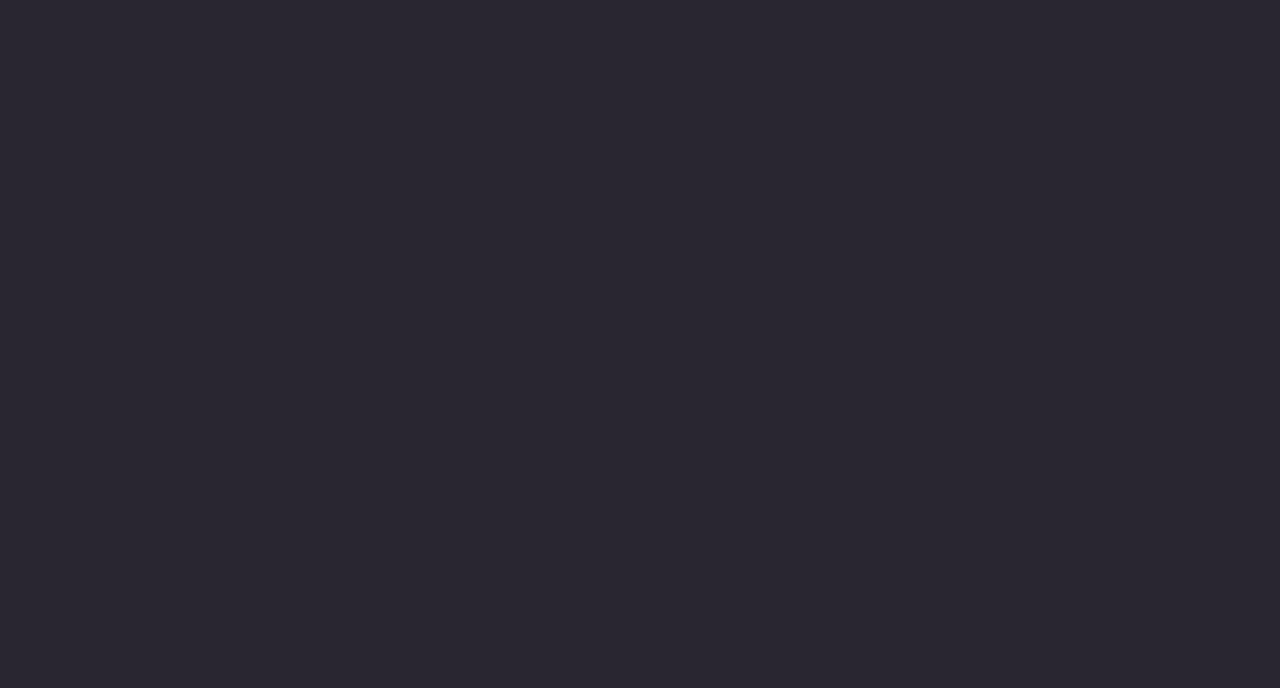
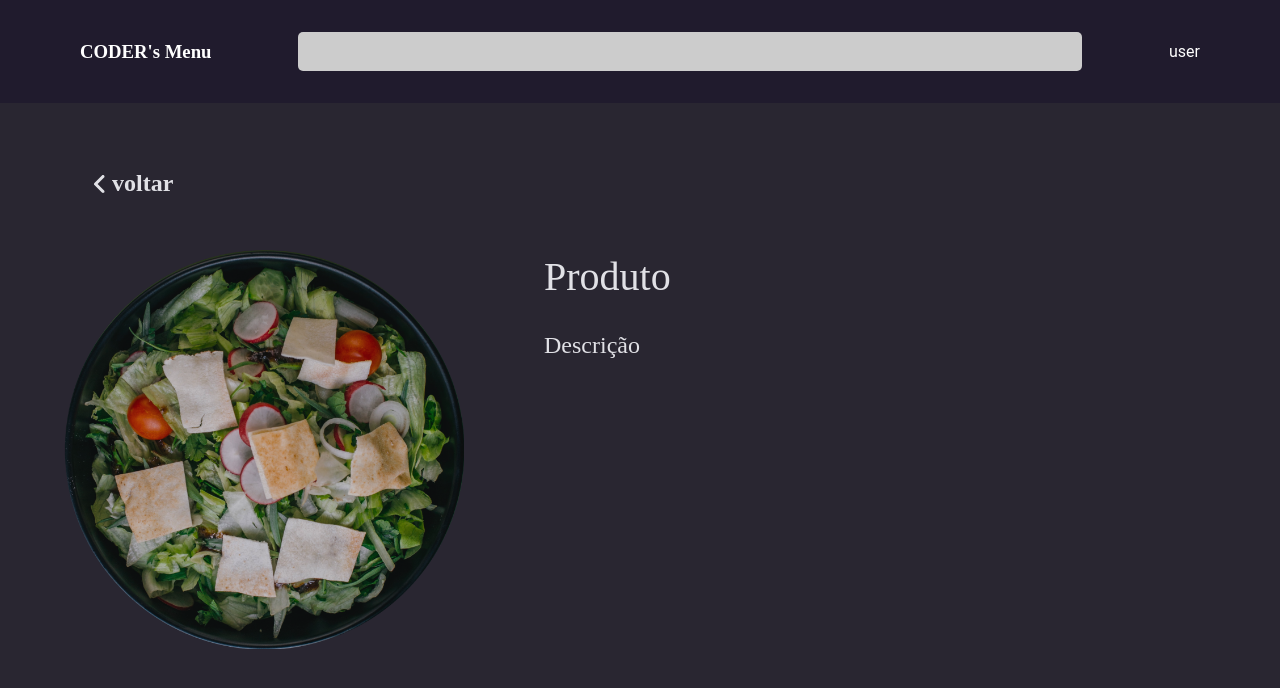
Before and after one commit to balvesD3v/coder-lab-frontend, a React (Create React App) app: page /details/1 in a window 1280 px wide. Before the commit this address had no page. Shown: the top 688 px of the page. Built offline with nearby package versions, Linux system fonts and the light colour scheme.

Commit message:
feat: add deatils folder

```diff
--- /dev/null
+++ b/src/pages/details/index.tsx
@@ -0,0 +1,34 @@
+import "./styles.scss";
+import { FaAngleLeft, FaMinus, FaPlus } from "react-icons/fa6";
+import { Link } from "react-router-dom";
+import imageTeste from "../../assets/Mask group.png";
+
+export const Details = () => {
+  return (
+    <main>
+      <div className="header">
+        <h3>CODER's Menu</h3>
+        <div className="search-wrapper">
+          <input className="search" type="text" />
+        </div>
+        <div className="user">user</div>
+      </div>
+
+      <div className="content">
+        <Link to="/" className="linkto">
+          <FaAngleLeft /> voltar
+        </Link>
+        <div className="ContentStyled">
+          <div className="imagePhoto">
+            <img src={imageTeste} alt="" />
+          </div>
+
+          <div className="InfoContent">
+            <h1>Produto</h1>
+            <p>Descrição</p>
+          </div>
+        </div>
+      </div>
+    </main>
+  );
+};
--- /dev/null
+++ b/src/pages/details/styles.scss
@@ -0,0 +1,192 @@
+main {
+  .linkto {
+    font-family: "JetBrains Mono";
+    margin-bottom: 2em;
+    margin-left: 1em;
+    text-decoration: none;
+  }
+
+  a {
+    color: #e1e1e6;
+    display: flex;
+    align-items: center;
+
+    font-family: Poppins;
+    font-size: 24px;
+    font-style: normal;
+    font-weight: 700;
+    line-height: 140%;
+    text-decoration: none;
+  }
+
+  .header {
+    background-color: #201b2d;
+    display: flex;
+    align-items: center;
+    justify-content: space-between;
+    gap: 1em;
+    padding: 2em 5em;
+
+    @media (max-width: 426px) {
+      padding: 2em;
+
+      h3 {
+        font-size: 12px;
+        width: 12em;
+      }
+    }
+
+    h3 {
+      color: #fff;
+      font-family: "JetBrains Mono";
+    }
+
+    .search-wrapper {
+      gap: 1em;
+      width: 70%;
+      display: flex;
+      justify-content: center;
+    }
+
+    input {
+      border-radius: 5px;
+      text-align: center;
+      border: none;
+      background-color: #ccc;
+      width: 100%;
+      padding: 12px 14px;
+      color: #000;
+      position: relative;
+      transition: 250ms ease-in-out;
+      outline: none;
+
+      &:focus-within {
+        box-shadow: 0 0 0 3px #000405;
+      }
+
+      span {
+        font-family: "JetBrains Mono";
+        font-size: 16px;
+        font-style: normal;
+        font-weight: 400;
+        line-height: 100%;
+        color: #7c7c8a;
+      }
+
+      .user {
+        color: #fff;
+      }
+    }
+  }
+
+  @media (max-width: 426px) {
+    padding: 0;
+
+    .linkto {
+      margin-top: 2em;
+      margin-left: 1em;
+      font-size: 1.5rem;
+      font-family: "JetBrains Mono";
+      font-weight: lighter;
+    }
+  }
+
+  @media (max-width: 426px) {
+    display: flex;
+    flex-direction: column;
+  }
+}
+.content {
+  .ContentStyled {
+    display: flex;
+    gap: 5em;
+
+    @media (max-width: 426px) {
+      display: flex;
+      flex-direction: column;
+      align-items: center;
+      justify-content: center;
+    }
+
+    .imagePhoto {
+      img {
+        width: 25em;
+      }
+
+      @media (max-width: 426px) {
+        img {
+          width: 15em;
+        }
+      }
+    }
+    .InfoContent {
+      display: flex;
+      flex-direction: column;
+      gap: 1.5em;
+
+      @media (max-width: 426px) {
+        display: flex;
+        flex-direction: column;
+        justify-content: center;
+        align-items: center;
+      }
+
+      h1 {
+        color: #e1e1e6;
+
+        /* Poppins/500-medium */
+        font-family: "JetBrains Mono";
+        font-size: 40px;
+        font-style: normal;
+        font-weight: 500;
+        line-height: 140%; /* 56px */
+
+        @media (max-width: 426px) {
+          font-size: 1.5rem;
+        }
+      }
+
+      p {
+        color: #e1e1e6;
+
+        /* Poppins/300-regular */
+        font-family: "JetBrains Mono";
+        font-size: 24px;
+        font-style: normal;
+        font-weight: 400;
+        line-height: 140%; /* 33.6px */
+
+        @media (max-width: 426px) {
+          font-size: 1rem;
+        }
+      }
+    }
+  }
+
+  .ButtonStyled {
+    display: flex;
+    gap: 0.875em;
+    align-items: center;
+    color: #fff;
+
+    @media (max-width: 426px) {
+      margin-bottom: 2em;
+    }
+
+    button {
+      background-color: transparent;
+      color: #fff;
+      border: none;
+      cursor: pointer;
+    }
+
+    span {
+      color: #e1e1e6;
+      font-family: "JetBrains Mono";
+      font-size: 20px;
+      font-style: normal;
+      font-weight: 700;
+      line-height: 160%;
+    }
+  }
+}
--- a/src/routes/app.routes.tsx
+++ b/src/routes/app.routes.tsx
@@ -1,10 +1,12 @@
 import { Routes, Route } from "react-router-dom";
 import { Home } from "../pages/home";
+import { Details } from "../pages/details";
 
 export function AppRoutes() {
   return (
     <Routes>
       <Route path="/" element={<Home />} />
+      <Route path="/details/:id" element={<Details />} />
     </Routes>
   );
 }
```
